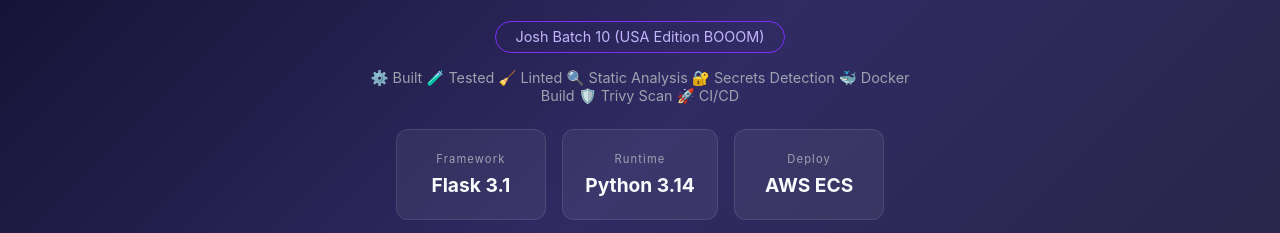
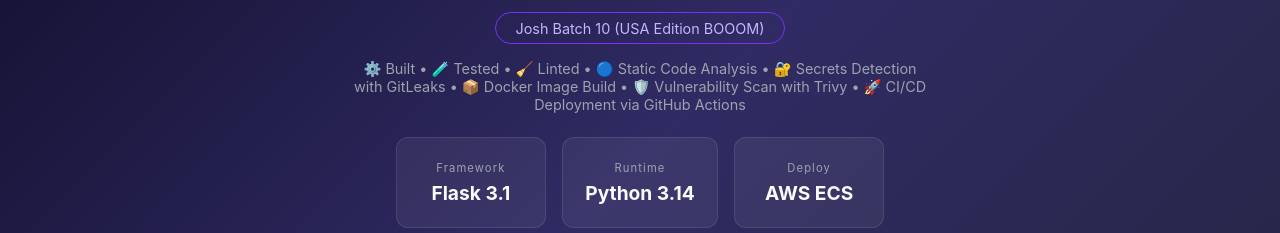
Before and after one commit to AnkitaPandey23/github-actions, a plain HTML site: page templates/index.html in a window 1280 px wide. Shown: the part 242-475 px from the top of the page. Drawn offline with Linux system fonts and the light colour scheme.

Commit message:
Modifying UI

```diff
--- a/templates/index.html
+++ b/templates/index.html
@@ -82,14 +82,7 @@ color:#f9fafb
 <div class="badge">Josh Batch 10 (USA Edition BOOOM)</div>
 
 <div class="pipeline">
-<span>⚙️ Built</span>
-<span>🧪 Tested</span>
-<span>🧹 Linted</span>
-<span>🔍 Static Analysis</span>
-<span>🔐 Secrets Detection</span>
-<span>🐳 Docker Build</span>
-<span>🛡️ Trivy Scan</span>
-<span>🚀 CI/CD</span>
+  ⚙️ Built • 🧪 Tested • 🧹 Linted • 🔵 Static Code Analysis • 🔐 Secrets Detection with GitLeaks • 📦 Docker Image Build • 🛡️ Vulnerability Scan with Trivy • 🚀 CI/CD Deployment via GitHub Actions
 </div>
 
 <div class="cards">
```
